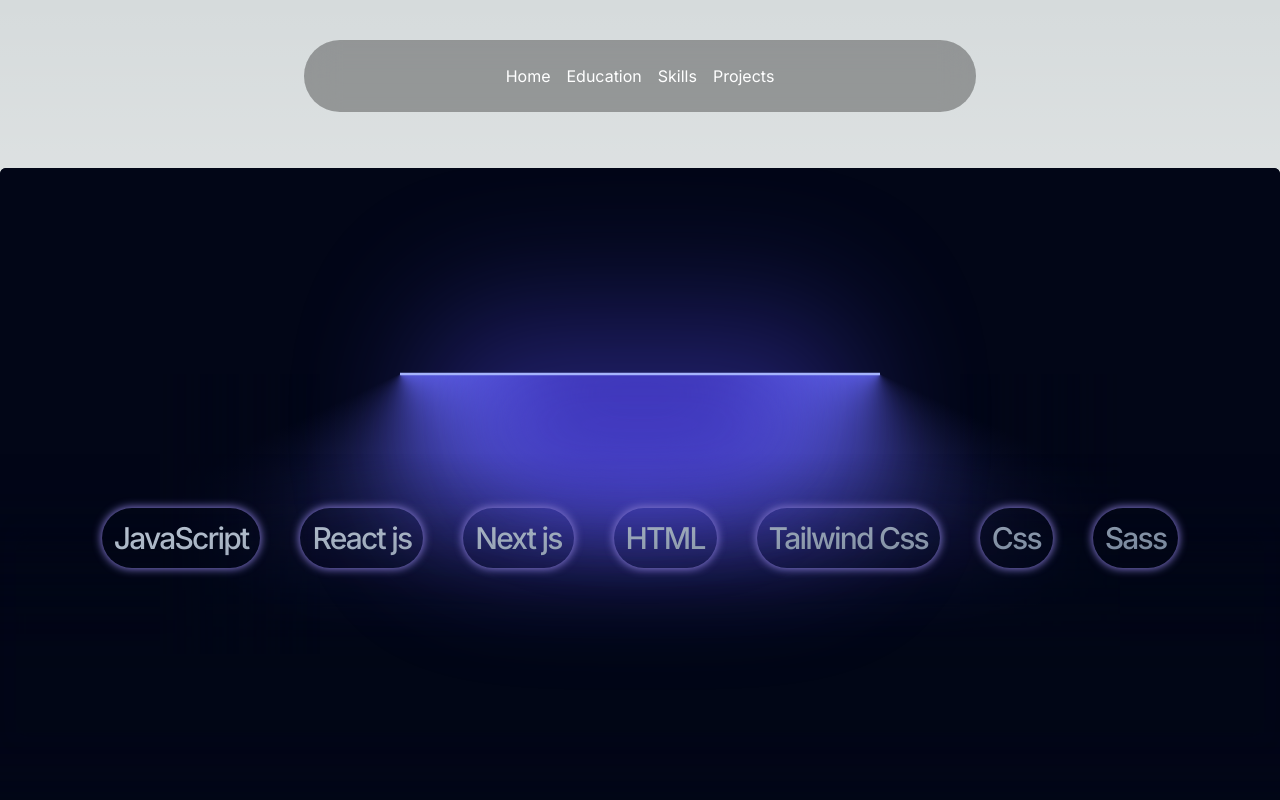
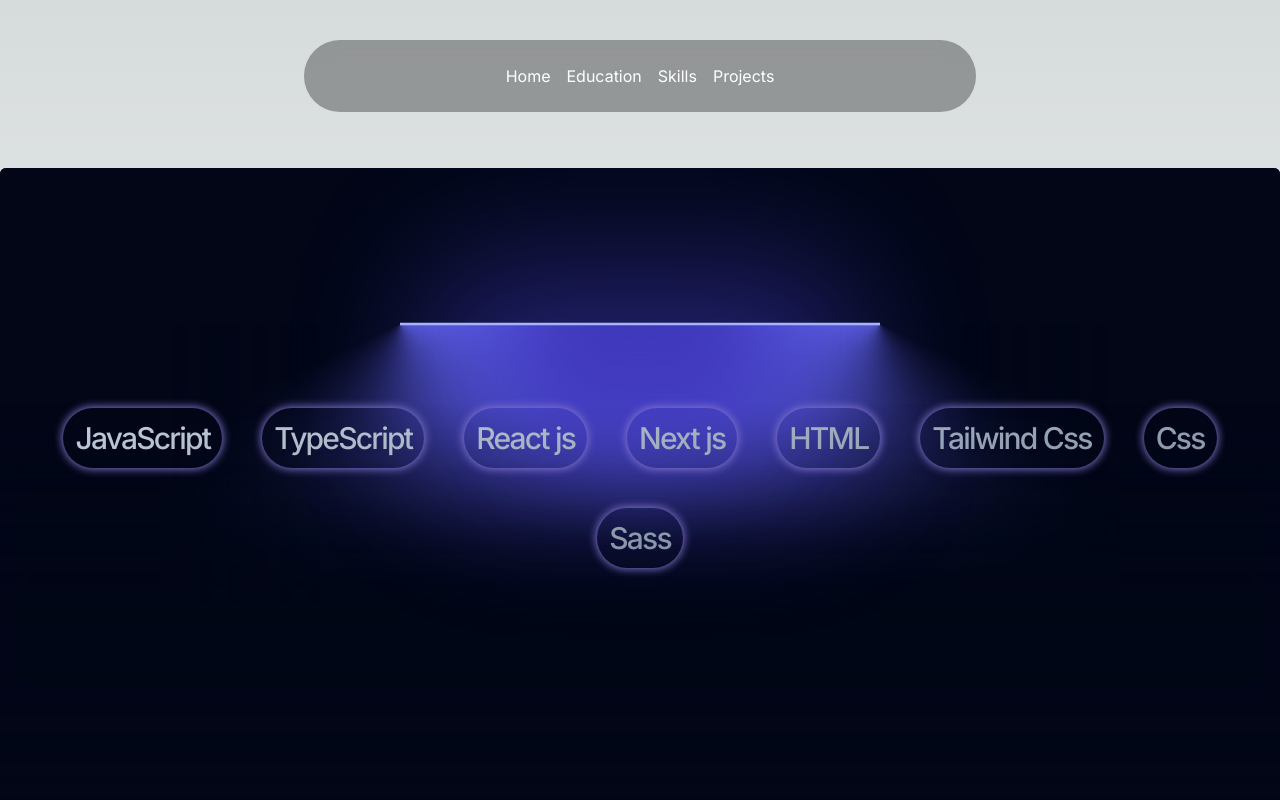
Before and after one commit to r-kundan/renu-kundan, a Next.js app: page /skills in a window 1280 px wide. Shown: the top 800 px of the page. Built offline with nearby package versions, Linux system fonts and the light colour scheme.

Commit message:
modify skill.jsx

```diff
--- a/src/app/skills/page.jsx
+++ b/src/app/skills/page.jsx
@@ -20,6 +20,7 @@
 
    <div className="flex items-center justify-center flex-wrap gap-10">
    <p className="flex justify-center items-center shadow-lg rounded-full border-cyan text-3xl p-3">JavaScript</p>
+   <p className="flex justify-center items-center shadow-lg rounded-full border-cyan text-3xl p-3">TypeScript</p>
    <p className="flex justify-center items-center shadow-lg rounded-full border-cyan text-3xl p-3">React js</p>
    <p className="flex justify-center items-center shadow-lg rounded-full border-cyan text-3xl p-3">Next js</p>
       <p className="flex justify-center items-center shadow-lg rounded-full border-cyan text-3xl p-3">HTML</p>
```
